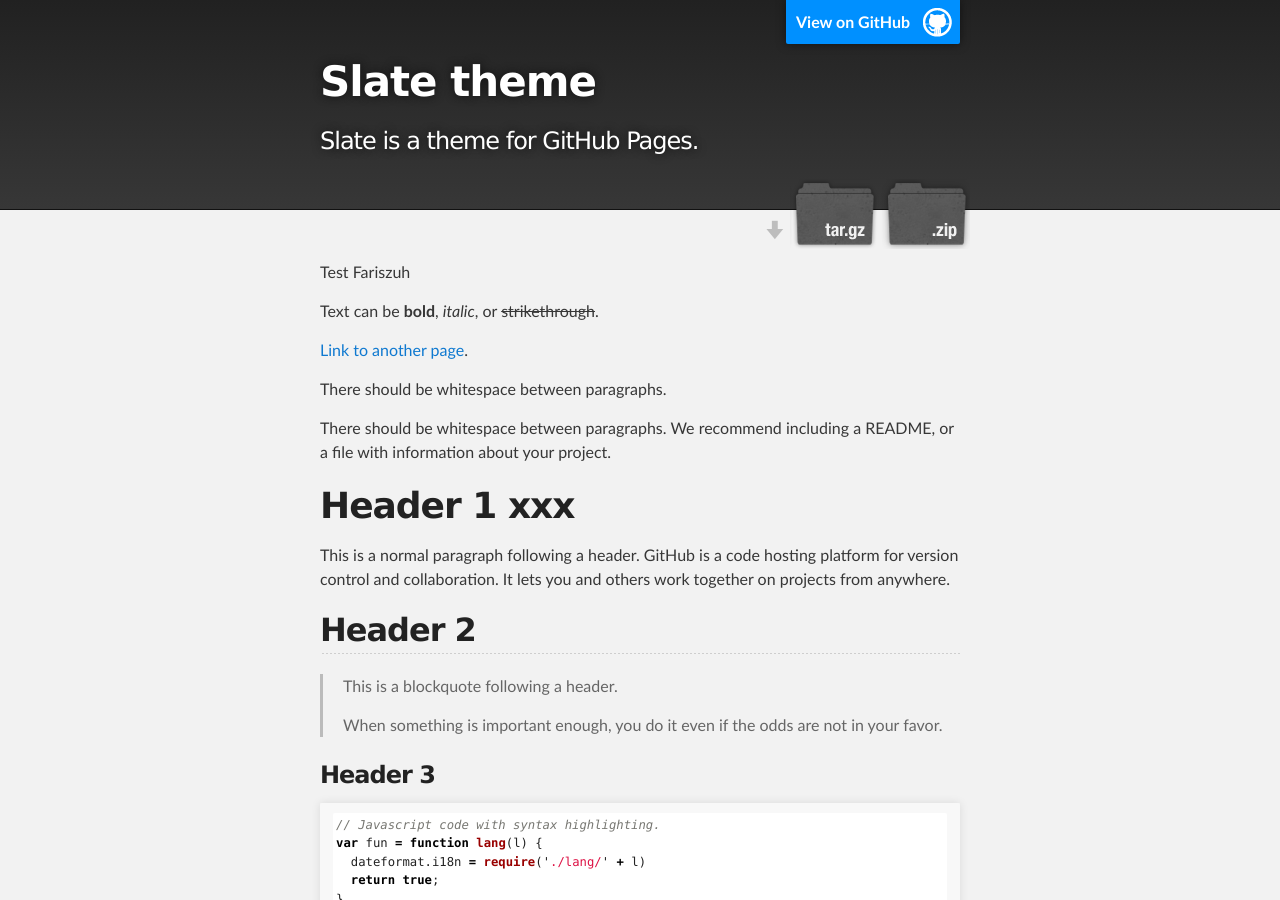
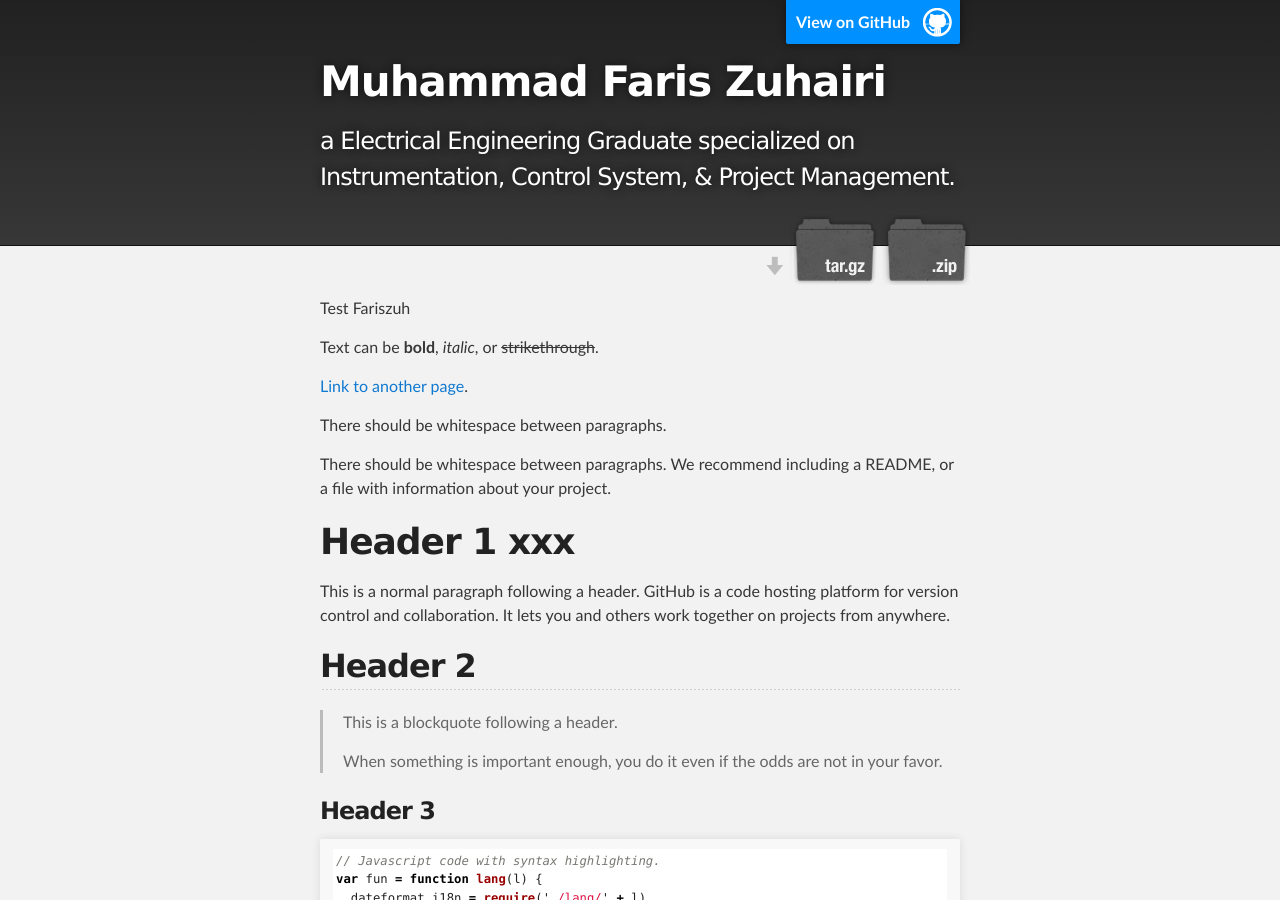
Before and after one commit to fariszuh/faris.github.io, a Jekyll site: the page built from index.md, in a window 1280 px wide and 900 px high. Built offline with Jekyll 4.4.1, drawn with Linux system fonts in a browser that asks for light colours; some of the changed text lies outside the part shown.

Commit message:
Update title _config.yml

```diff
--- a/_config.yml
+++ b/_config.yml
@@ -1,5 +1,5 @@
-title: Slate theme
-description: Slate is a theme for GitHub Pages.
+title: Muhammad Faris Zuhairi
+description: a Electrical Engineering Graduate specialized on Instrumentation, Control System, & Project Management.
 show_downloads: true
 google_analytics:
 theme: jekyll-theme-slate
```
